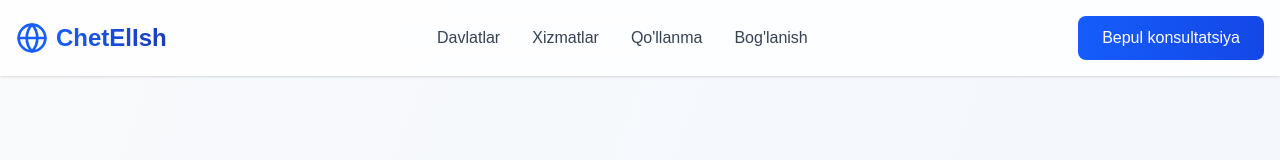
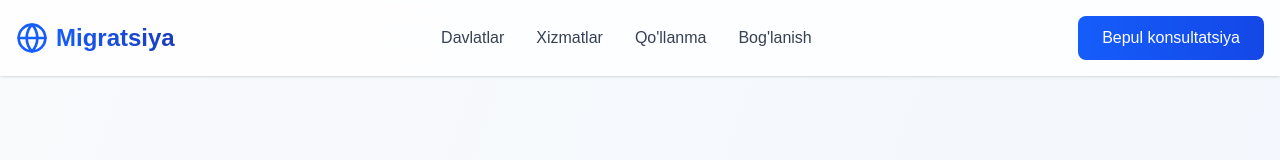
Before and after one commit to islome/migration, a Next.js app: page / in a window 1280 px wide. Shown: the top 160 px of the page. Built offline with nearby package versions, Linux system fonts and the light colour scheme.

Commit message:
title nomi vaqtincha o'zgardi

```diff
--- a/app/page.tsx
+++ b/app/page.tsx
@@ -23,7 +23,7 @@ export default function Home() {
           <div className="flex items-center space-x-2">
             <Globe className="w-8 h-8 text-blue-600" />
             <span className="text-2xl font-bold bg-gradient-to-r from-blue-600 to-blue-800 bg-clip-text text-transparent">
-              ChetElIsh
+              Migratsiya
             </span>
           </div>
 
```
